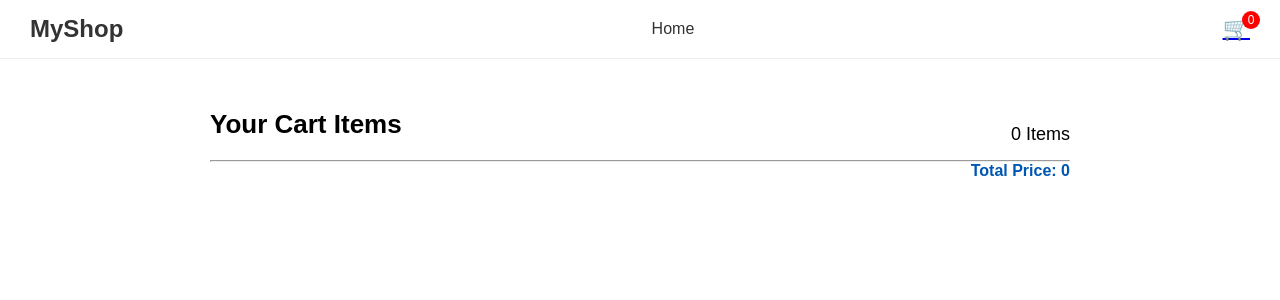
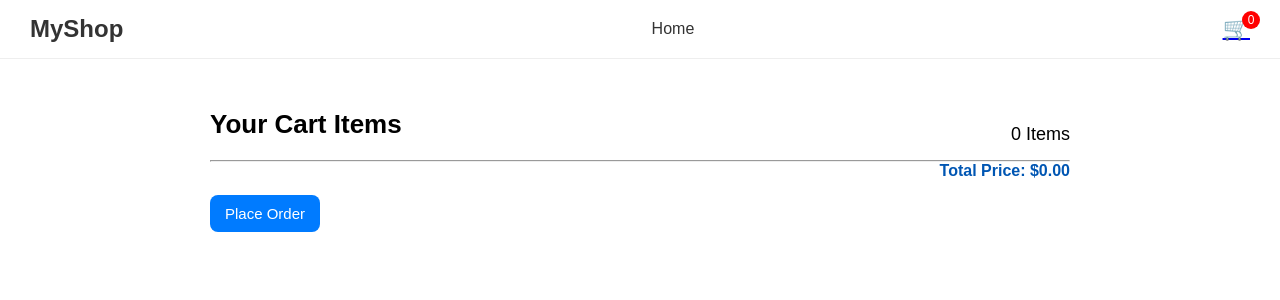
Before and after one commit to Satnam21/react-redux-toolkit-tutorial, a React (Vite) app: page /cart in a window 1280 px wide. Shown: the top 300 px of the page. Built offline with nearby package versions, Linux system fonts and the light colour scheme.

Commit message:
shopping cart completed and item removed from cart and reset locastorage and state after place order

```diff
--- a/src/App.css
+++ b/src/App.css
@@ -296,6 +296,25 @@ header {
   gap: 20px;
 }
 
+.item-in-cart{
+  display: flex;
+  justify-content: center;
+  align-items: center;
+  gap: 10px;
+}
+
+.input-quantity{
+padding: 8px;
+}
+
+.action{
+  display: flex;
+  justify-content: center;
+  align-items: center;
+  gap: 10px;
+}
+
+
 .price {
   font-size: 20px;
   font-weight: bold;
@@ -323,6 +342,7 @@ header {
   font-weight: bold;
   color: #0056b3;
 }
+
 
 /* ---------------- RESPONSIVE ---------------- */
 
--- a/src/components/CartList/CartList.jsx
+++ b/src/components/CartList/CartList.jsx
@@ -1,19 +1,52 @@
-import React from "react";
-import { useSelector } from "react-redux";
+// import React, { useEffect, useState } from "react";
+import { useDispatch, useSelector } from "react-redux";
+import { clearCart, removeItem, updateQuantity } from "../../store/addToCart";
+import { useNavigate } from "react-router-dom";
 
 const CartList = () => {
-  const cartSelector = useSelector((state) => state.cart.items);
+  const cartItems = useSelector((state) => state.cart.items);
   // console.log(cartSelector);
+  const dispatch = useDispatch();
+
+  // const [cartItems, setCartItems] = useState(cartSelector);
+
+  // useEffect(() => {
+  //   setCartItems(cartSelector)
+  // }, [cartSelector])
+
+  const navigate = useNavigate();
+
+  const manageQuantity = (id, q) => {
+  const quantity = Math.max(1, parseInt(q));
+  dispatch(updateQuantity({ id, quantity }));
+};
+
+  // const manageQuantity = (id, q) => {
+  //   // console.log(id, q);
+  //   let quantity = parseInt(q) > 1 ? parseInt(q) : 1;
+  //   const cartTempItems = cartItems.map((item) => {
+  //     return item.id === id ? { ...item, quantity } : item;
+  //   });
+  //   // console.log(cartTempItems[0]);
+  //   setCartItems(cartTempItems);
+  // };
+
+  const handlePlaceOrder = () => {
+    localStorage.clear();
+    dispatch(clearCart());
+    alert("Order Placed Successfully");
+    navigate("/");
+  }
 
   return (
     <div className="cart-container">
       <div className="cart-header">
         <h2>Your Cart Items</h2>
-        <span>{cartSelector.length} Items</span>
+        <span>{cartItems.length} Items</span>
       </div>
       <hr />
-      {cartSelector.length > 0
-        ? cartSelector.map((item) => (
+      {cartItems.length > 0
+        ? cartItems.map((item) => (
             <div key={item.id} className="cart-item">
               <div className="item-info">
                 <img src={item.thumbnail} />
@@ -23,16 +56,48 @@ const CartList = () => {
                 </div>
               </div>
               <div className="item-actions">
-                <span className="price">${item.price}</span>
-                <button className="remove-from-cart-btn">Remove</button>
+                <div className="item-in-cart">
+                  <input
+                    onChange={(e) => manageQuantity(item.id, e.target.value)}
+                    value={item.quantity ? item.quantity : 1}
+                    type="number"
+                    className="input-quantity"
+                    placeholder="Enter Quantity"
+                  />
+                  <div className="action">
+                    <span className="price">
+                      $
+                      {(item.quantity
+                        ? item.price * item.quantity
+                        : item.price
+                      ).toFixed(2)}
+                    </span>
+                    <button
+                      className="remove-from-cart-btn"
+                      onClick={() => dispatch(removeItem(item))}
+                    >
+                      Remove
+                    </button>
+                  </div>
+                </div>
               </div>
             </div>
           ))
         : null}
 
-        <div className="cart-footer">
-          Total Price: {cartSelector.reduce((sum, item) => sum + item.price, 0)}
-        </div>
+      <div className="cart-footer">
+        Total Price: $
+        {cartItems
+          .reduce(
+            (sum, item) =>
+              item.quantity
+                ? sum + item.price * item.quantity
+                : sum + item.price,
+            0
+          )
+          .toFixed(2)}
+      </div>
+      <button className="add-btn" onClick={handlePlaceOrder}>Place Order</button>
     </div>
   );
 };
--- a/src/components/Product/Product.jsx
+++ b/src/components/Product/Product.jsx
@@ -11,7 +11,7 @@ const Product = () => {
   }, []);
 
   const products = useSelector((state) => state.products.items);
-  console.log("products", products);
+  // console.log("products", products);
 
   const cartSelector = useSelector((state) => state.cart.items);
 //   console.log("cartSelector", cartSelector.length);
--- a/src/store/addToCart.js
+++ b/src/store/addToCart.js
@@ -19,10 +19,18 @@ const addToCartSlice = createSlice({
             localStorage.setItem("cart", JSON.stringify(cartData));
         },
         clearCart: (state) => {
-            state.value = 0;
+            state.items = [];
+        },
+        updateQuantity: (state, action) => {
+            const { id , quantity } = action.payload;
+            state.items = state.items.map((item) =>
+            item.id === id ? {...item, quantity} : item
+            );
+            localStorage.setItem("cart", JSON.stringify(state.items));
+
         }
     }
 })
 
-export const { addItem, removeItem, clearCart } = addToCartSlice.actions;
+export const { addItem, removeItem, clearCart, updateQuantity } = addToCartSlice.actions;
 export default addToCartSlice.reducer;
```
